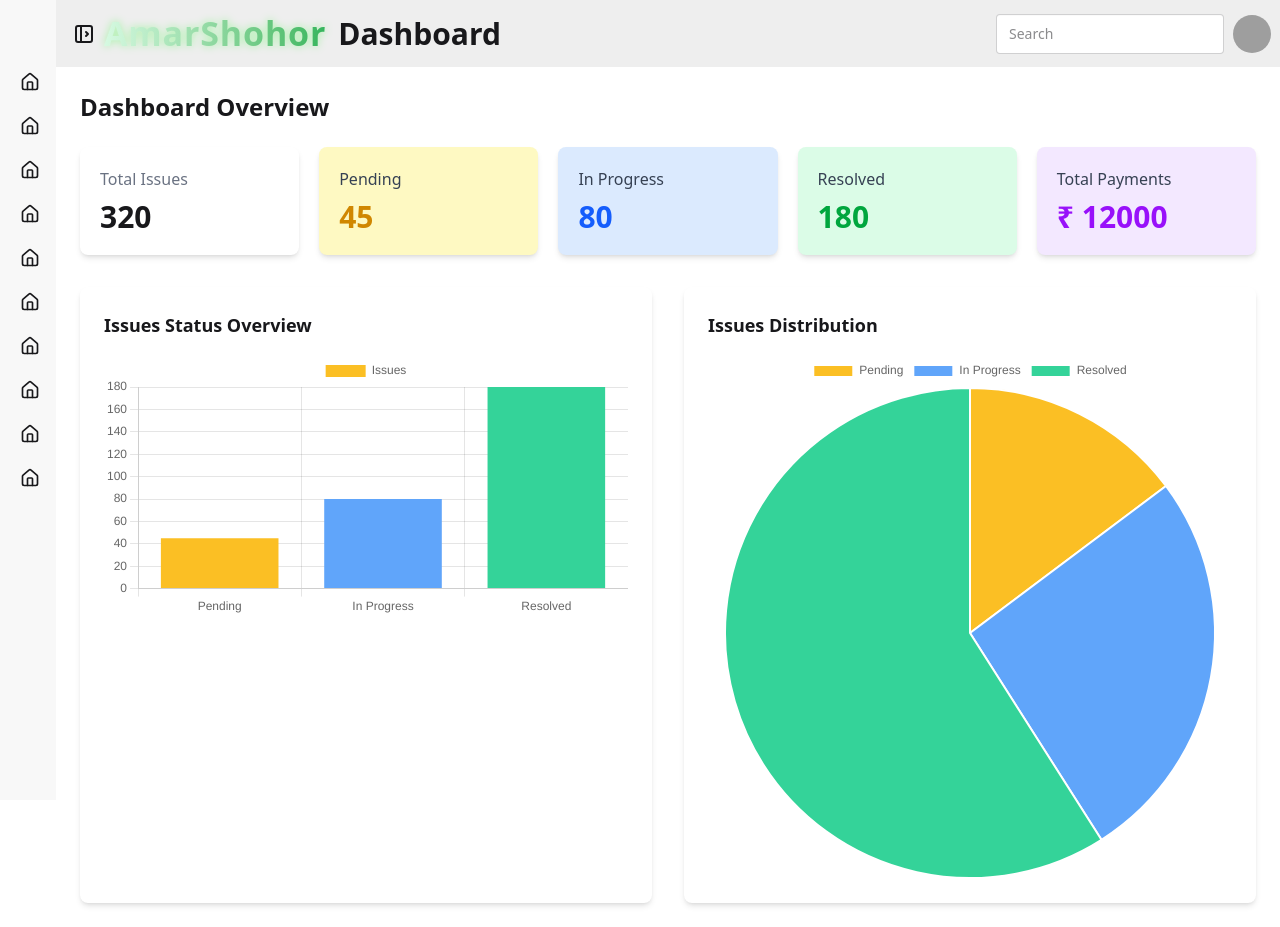
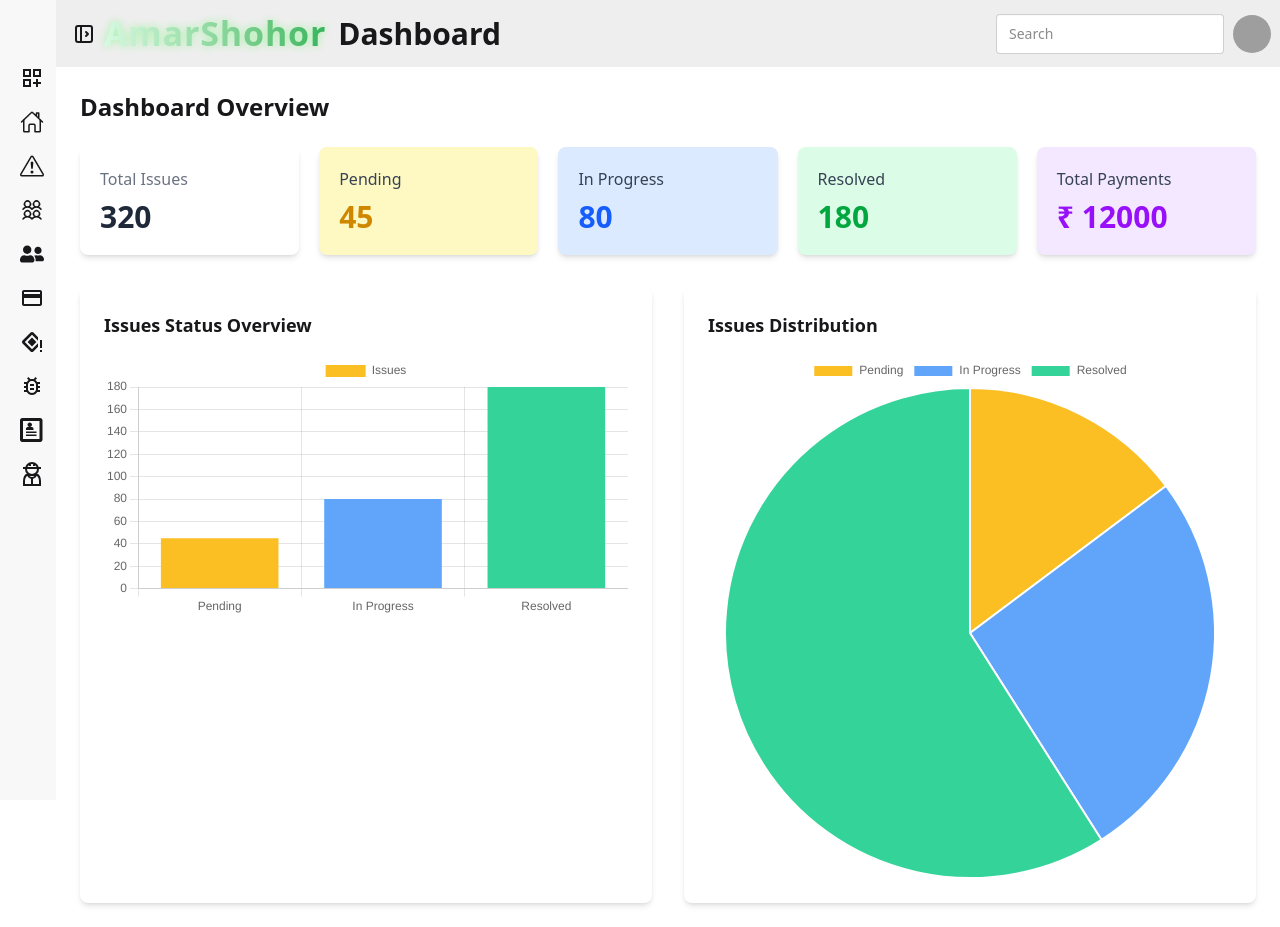
Before and after one commit to Opirajbhor/Amar-Shohor-Frontend-PH-A11, a React (Vite) app: page /dashboard in a window 1280 px wide. Built offline with nearby package versions, Linux system fonts and the light colour scheme; no server answers; grey boxes are pictures that could not be loaded.

Commit message:
firebase login impremented

```diff
--- a/package.json
+++ b/package.json
@@ -18,7 +18,9 @@
     "react-chartjs-2": "^5.3.1",
     "react-dom": "^19.2.0",
     "react-hook-form": "^7.68.0",
+    "react-icons": "^5.5.0",
     "react-router": "^7.10.1",
+    "react-toastify": "^11.0.5",
     "tailwindcss": "^4.1.17"
   },
   "devDependencies": {
--- a/src/Firebase/config.firebase.js
+++ b/src/Firebase/config.firebase.js
@@ -1,13 +1,13 @@
 import { initializeApp } from "firebase/app";
 
 const firebaseConfig = {
-  apiKey: import.meta.env.Vite_apiKey,
-  authDomain: import.meta.env.Vite_authDomain,
-  projectId: import.meta.env.Vite_projectId,
-  storageBucket: import.meta.env.Vite_storageBucket,
-  messagingSenderId: import.meta.env.Vite_messagingSenderId,
-  appId: import.meta.env.Vite_appId,
-  measurementId: import.meta.env.Vite_measurementId,
+  apiKey: import.meta.env.VITE_API_KEY,
+  authDomain: import.meta.env.VITE_AUTH_DOMAIN,
+  projectId: import.meta.env.VITE_PROJECT_ID,
+  storageBucket: import.meta.env.VITE_STORAGE_BUCKET,
+  messagingSenderId: import.meta.env.VITE_MESSAGING_SENDER_ID,
+  appId: import.meta.env.VITE_APP_ID,
+  measurementId: import.meta.env.VITE_MEASUREMENT_ID,
 };
 
 // Initialize Firebase
--- a/src/Providers/AuthProvider.jsx
+++ b/src/Providers/AuthProvider.jsx
@@ -9,7 +9,7 @@ import {
   signOut,
   updateProfile,
 } from "firebase/auth";
-import { app } from "../firebase/config.firebase";
+import { app } from "../firebase/config.firebase.js";
 import { AuthContext } from "./AuthContext";
 
 const auth = getAuth(app);
--- a/src/components/DashboardComponents/DashboardSidebar.jsx
+++ b/src/components/DashboardComponents/DashboardSidebar.jsx
@@ -1,4 +1,16 @@
 import React from "react";
+import { BsExclamationTriangle } from "react-icons/bs";
+import { FaUserFriends } from "react-icons/fa";
+import { GrUserWorker } from "react-icons/gr";
+import { ImProfile } from "react-icons/im";
+import { IoHomeOutline } from "react-icons/io5";
+import {
+  MdNearbyError,
+  MdOutlineBugReport,
+  MdOutlineDashboardCustomize,
+  MdPayment,
+} from "react-icons/md";
+import { PiUsersFour } from "react-icons/pi";
 import { Link } from "react-router";
 
 const DashboardSidebar = () => {
@@ -6,80 +18,72 @@ const DashboardSidebar = () => {
     {
       path: "/dashboard",
       name: "Dashboard",
-      iconLink: "",
+      iconLink: <MdOutlineDashboardCustomize className="size-6" />,
     },
     {
       path: "/",
       name: "Homepage",
-      iconLink: "",
+      iconLink: <IoHomeOutline className="size-6" />,
     },
     {
       path: "/All-Issues",
       name: "All Issues",
-      iconLink: "",
+      iconLink: <BsExclamationTriangle className="size-6" />,
     },
     {
       path: "/Manage-users",
       name: "Manage Users",
-      iconLink: "",
+      iconLink: <PiUsersFour className="size-6" />,
     },
     {
       path: "/Manage-staffs",
       name: "Manage Staffs",
-      iconLink: "",
+      iconLink: <FaUserFriends className="size-6" />,
     },
     {
       path: "/Payments",
       name: "Payments",
-      iconLink: "",
+      iconLink: <MdPayment className="size-6" />,
     },
     {
       path: "/my-issues",
       name: "My Issues",
-      iconLink: "",
+      iconLink: <MdNearbyError className="size-6" />,
     },
     {
       path: "/report-issue",
       name: "Report Issue",
-      iconLink: "",
+      iconLink: <MdOutlineBugReport className="size-6" />,
     },
     {
       path: "/my-profile",
       name: "Profile",
-      iconLink: "",
+      iconLink: <ImProfile className="size-6" />,
     },
     {
       path: "/Assigned-issues",
       name: "Assigned issues",
-      iconLink: "",
+      iconLink: <GrUserWorker className="size-6" />,
     },
   ];
   return (
     <div className="menu w-full grow mt-13">
       <ul>
         {/* List item */}
-        {dashboardLinks.map((link) => (
-          <li>
+        {dashboardLinks.map((link,i) => (
+          <li key={i}>
             <Link
               to={link.path}
-              className="is-drawer-close:tooltip is-drawer-close:tooltip-right"
-              data-tip="Homepage"
+              className="flex items-center gap-2 is-drawer-close:tooltip is-drawer-close:tooltip-right
+               mb-2 hover:bg-green-300 hover:text-gray-800"
+              data-tip={link.name}
             >
               {/* Home icon */}
-              <svg
-                xmlns="http://www.w3.org/2000/svg"
-                viewBox="0 0 24 24"
-                strokeLinejoin="round"
-                strokeLinecap="round"
-                strokeWidth="2"
-                fill="none"
-                stroke="currentColor"
-                className="my-1.5 inline-block size-5"
-              >
-                <path d="M15 21v-8a1 1 0 0 0-1-1h-4a1 1 0 0 0-1 1v8"></path>
-                <path d="M3 10a2 2 0 0 1 .709-1.528l7-5.999a2 2 0 0 1 2.582 0l7 5.999A2 2 0 0 1 21 10v9a2 2 0 0 1-2 2H5a2 2 0 0 1-2-2z"></path>
-              </svg>
-              <span className="is-drawer-close:hidden">{link.name}</span>
+              {link.iconLink}
+
+              <span className="is-drawer-close:hidden text-[18px]">
+                {link.name}
+              </span>
             </Link>
           </li>
         ))}
--- a/src/pages/AuthPage/Login.jsx
+++ b/src/pages/AuthPage/Login.jsx
@@ -1,17 +1,48 @@
 import React from "react";
 import { useForm } from "react-hook-form";
 import Logo from "../../utils/Logo/Logo";
-import { Link } from "react-router";
+import { Link, useLocation, useNavigate } from "react-router";
+import useAuth from "../../Hooks/useAuth";
+import { LargeLoading } from "../../utils/Loading/Loading";
+import { toast, ToastContainer } from "react-toastify";
 
 const Login = () => {
+  const {
+    user,
+    setUser,
+    loading,
+    setLoading,
+    createUser,
+    signIn,
+    signInWithGoogle,
+    logOut,
+    updateUserProfile,
+  } = useAuth();
+  const navigate = useNavigate();
+  const location = useLocation();
+  const from = location.state || "/";
+
+  // react hook form
   const {
     register,
     handleSubmit,
     formState: { errors },
   } = useForm();
 
-  const submitData = (data) => {
+  // if (loading) return LargeLoading;
+  // if (user) return <Navigate to={from} replace={true} />;
+  const submitData = async (data) => {
     console.log(data.name, data.email, data.password);
+    const { name, email, password } = data;
+    try {
+      const result = await createUser(email, password);
+      await updateUserProfile(name);
+      toast.success("Success message!");
+      console.log("result", result);
+    } catch (err) {
+      console.log(err);
+      toast.error("sign up error");
+    }
   };
   return (
     <div className="min-h-screen flex items-center justify-center  px-4">
@@ -78,9 +109,9 @@ const Login = () => {
             {/* Submit Button */}
             <button
               type="submit"
-              className="w-full bg-green-500 text-white font-semibold py-3 rounded-lg hover:bg-green-600 transition-all shadow"
+              className="w-full bg-green-500 text-white font-semibold py-3 rounded-lg hover:bg-green-600 transition-all shadow cursor-pointer"
             >
-              Sign Up
+              Sign In
             </button>
           </form>
 
@@ -112,6 +143,7 @@ const Login = () => {
           </p>
         </div>
       </div>
+      <ToastContainer />
     </div>
   );
 };
--- a/src/pages/AuthPage/Registration.jsx
+++ b/src/pages/AuthPage/Registration.jsx
@@ -1,19 +1,47 @@
 // File: Signup.jsx
 import React from "react";
 import { useForm } from "react-hook-form";
-import { Link } from "react-router";
-
+import { Link, useLocation, useNavigate } from "react-router";
 import Logo from "../../utils/Logo/Logo";
+import { toast, ToastContainer } from "react-toastify";
+import useAuth from "../../Hooks/useAuth";
 
 const Registration = () => {
+  const {
+    user,
+    setUser,
+    loading,
+    setLoading,
+    createUser,
+    signIn,
+    signInWithGoogle,
+    logOut,
+    updateUserProfile,
+  } = useAuth();
+  const navigate = useNavigate();
+  const location = useLocation();
+  const from = location.state || "/";
+
+  // react hook form
   const {
     register,
     handleSubmit,
     formState: { errors },
   } = useForm();
 
-  const submitData = (data) => {
-    console.log(data.name, data.email, data.password);
+  // if (loading) return LargeLoading;
+  // if (user) return <Navigate to={from} replace={true} />;
+  const submitData = async (data) => {
+    const { name, email, password } = data;
+    try {
+      const result = await createUser(email, password);
+      await updateUserProfile(name);
+      toast.success("Registration Successfull!");
+      navigate(from);
+    } catch (err) {
+      console.log(err);
+      toast.error("Registration error");
+    }
   };
 
   return (
@@ -132,6 +160,7 @@ const Registration = () => {
           />
         </div>
       </div>
+      <ToastContainer />
     </div>
   );
 };
--- a/src/pages/Dashboard/Dashboard.jsx
+++ b/src/pages/Dashboard/Dashboard.jsx
@@ -59,7 +59,7 @@ const Dashboard = () => {
 
         <div className="bg-white shadow-md p-5 rounded-lg">
           <h2 className="text-gray-500">Total Issues</h2>
-          <p className="text-3xl font-bold mt-2">{stats.totalIssues}</p>
+          <p className="text-3xl text-gray-800 font-bold mt-2">{stats.totalIssues}</p>
         </div>
 
         <div className="bg-yellow-100 shadow-md p-5 rounded-lg">
--- /dev/null
+++ b/src/pages/Profile/Profile.jsx
@@ -0,0 +1,7 @@
+import React from "react";
+
+const Profile = () => {
+  return <div></div>;
+};
+
+export default Profile;
--- /dev/null
+++ b/src/utils/Buttons/DashboardButton.jsx
@@ -0,0 +1,15 @@
+import React from "react";
+import { Link } from "react-router";
+
+const DashboardButton = ({ link, name }) => {
+  return (
+    <Link
+      to={link}
+      className="p-2 rounded-xl border border-green-300 text-green-700 font-semibold hover:bg-green-100 dark:text-green-300 dark:border-green-300 dark:hover:bg-gray-700 transition"
+    >
+      {name}
+    </Link>
+  );
+};
+
+export default DashboardButton;
```
Also changed, not shown: src/components/Navbar/Navbar.jsx (+23 -13 lines), src/main.jsx (+11 -10 lines), 2 other files (tests, documents, lock files or other folders).
